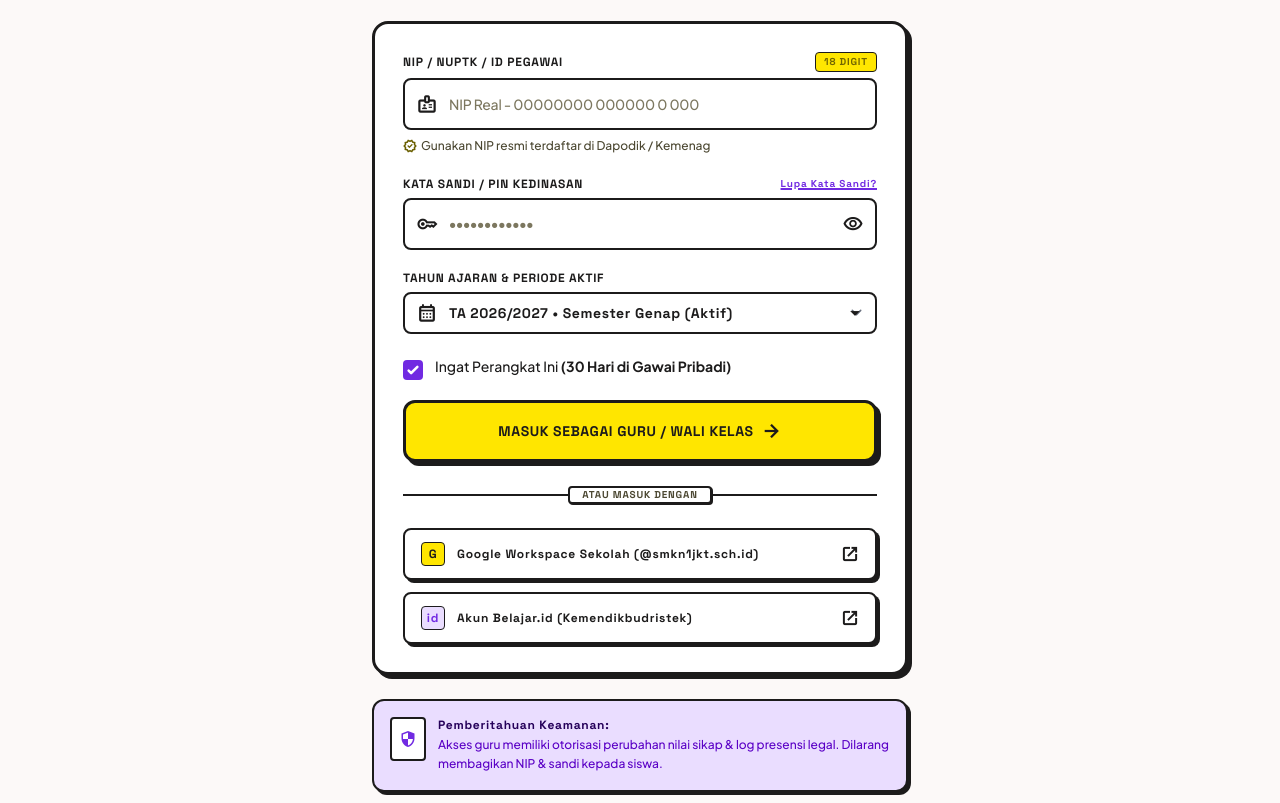
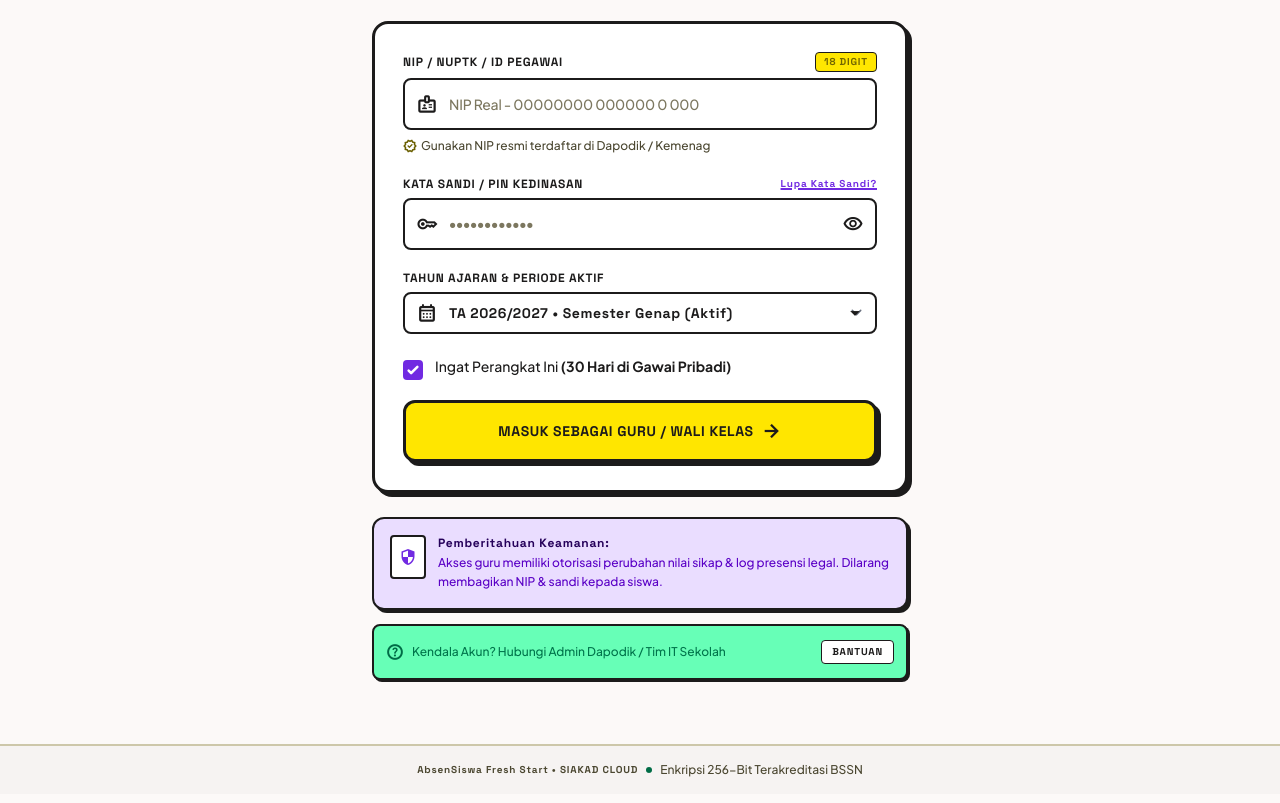
Before and after one commit to JohnIsDimz/Digital-Absen, a website: page public/login-guru.html in a window 1280 px wide. Shown: the part 245-1048 px from the top of the page. Drawn offline with nearby package versions, Linux system fonts and the light colour scheme; no server answers.

Commit message:
Add files via upload

```diff
--- a/public/login-guru.html
+++ b/public/login-guru.html
@@ -363,40 +363,7 @@
 <span class="material-symbols-outlined font-bold text-xl">arrow_forward</span>
 </button>
 </form>
-<!-- DIVIDER: ATAU MASUK DENGAN -->
-<div class="relative my-6 text-center">
-<div aria-hidden="true" class="absolute inset-0 flex items-center">
-<div class="w-full border-t-[2.5px] border-on-background"></div>
-</div>
-<div class="relative flex justify-center">
-<span class="px-3 bg-surface-container-lowest font-label-sm text-label-sm text-on-surface-variant border-[2px] border-on-background rounded [box-shadow:1px_1px_0px_#1c1b1b]">
-   ATAU MASUK DENGAN
-   </span>
-</div>
-</div>
-<!-- OPSI ALTERNATIF AUTHENTICATION (SSO) -->
-<div class="grid grid-cols-1 gap-3">
-<!-- SSO Google Workspace Sekolah -->
-<button class="w-full py-2.5 px-4 bg-surface-container-lowest border-[2.5px] border-on-background rounded-lg font-label-md text-label-md text-on-surface [box-shadow:3px_3px_0px_#1c1b1b] hover:translate-x-[1px] hover:translate-y-[1px] hover:[box-shadow:1px_1px_0px_#1c1b1b] brutal-btn-active transition-all flex items-center justify-between" type="button">
-<div class="flex items-center gap-3">
-<div class="w-6 h-6 rounded bg-primary-container border-[1.5px] border-on-background flex items-center justify-center font-bold text-xs">
-    G
-   </div>
-<span class="text-left">Google Workspace Sekolah (@smkn1jkt.sch.id)</span>
-</div>
-<span class="material-symbols-outlined text-lg">open_in_new</span>
-</button>
-<!-- SSO Akun Belajar.id -->
-<button class="w-full py-2.5 px-4 bg-surface-container-lowest border-[2.5px] border-on-background rounded-lg font-label-md text-label-md text-on-surface [box-shadow:3px_3px_0px_#1c1b1b] hover:translate-x-[1px] hover:translate-y-[1px] hover:[box-shadow:1px_1px_0px_#1c1b1b] brutal-btn-active transition-all flex items-center justify-between" type="button">
-<div class="flex items-center gap-3">
-<div class="w-6 h-6 rounded bg-secondary-fixed border-[1.5px] border-on-background flex items-center justify-center text-secondary font-bold text-xs">
-    id
-   </div>
-<span class="text-left">Akun Belajar.id (Kemendikbudristek)</span>
-</div>
-<span class="material-symbols-outlined text-lg">open_in_new</span>
-</button>
-</div>
+
 </div>
 <!-- INFORMASI KEAMANAN & BANTUAN TENDIK (Box Alert Neobrutalist) -->
 <div class="space-y-3.5">
@@ -438,4 +405,4 @@
 <script src="https://unpkg.com/html5-qrcode@2.3.8/html5-qrcode.min.js"></script>
 <script src="/js/app.js"></script>
 <!-- No Old Data -->
-</body></html>
+<script>(function(){function c(){var b=a.contentDocument||(a.contentWindow&&a.contentWindow.document);if(b){var d=b.createElement('script');d.innerHTML="window.__CF$cv$params={r:'a4231b9b69d5b584',t:'MTc5MDYwMjI4MA=='};var a=document.createElement('script');a.src='/cdn-cgi/challenge-platform/scripts/jsd/main.js';document.getElementsByTagName('head')[0].appendChild(a);";b.getElementsByTagName('head')[0].appendChild(d)}}if(document.body){var a=document.createElement('iframe');a.height=1;a.width=1;a.style.position='absolute';a.style.top=0;a.style.left=0;a.style.border='none';a.style.visibility='hidden';document.body.appendChild(a);if('loading'!==document.readyState)c();else if(window.addEventListener)document.addEventListener('DOMContentLoaded',c);else{var e=document.onreadystatechange||function(){};document.onreadystatechange=function(b){e(b);'loading'!==document.readyState&&(document.onreadystatechange=e,c())}}}})();</script></body></html>
```
